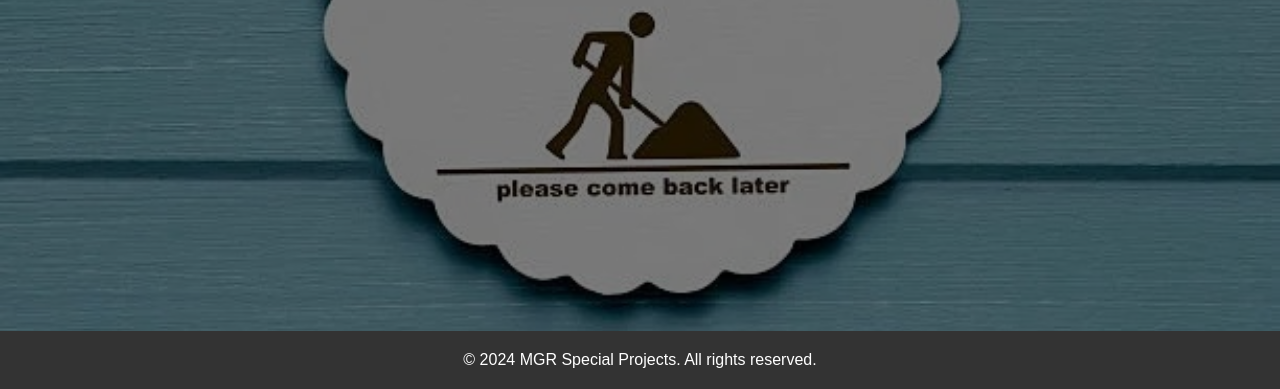
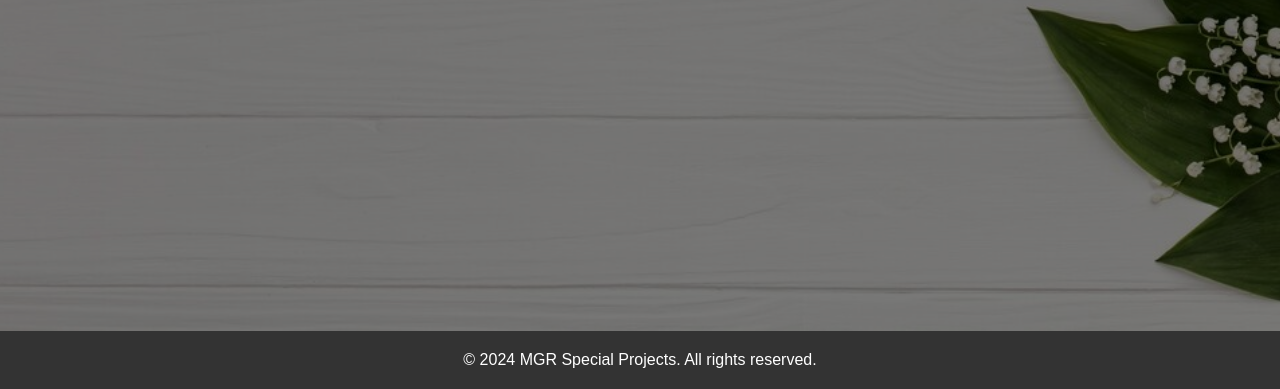
Before and after one commit to Jrusso7/MGRSpecialProjects, a plain HTML site: page index.html in a window 1280 px wide. Shown: the part 469-858 px from the top of the page. Drawn offline with Linux system fonts and the light colour scheme.

Commit message:
Update styles.css

```diff
--- a/styles.css
+++ b/styles.css
@@ -58,14 +58,14 @@ nav .nav-links li a:hover {
 /* Hero Section */
 .hero {
     height: 100vh; /* Full screen height */
-    background-image: url('images/under-construction.jpg'); /* Use your placeholder image */
+    background-image: url('images/herobackground.jpg'); /* Use your placeholder image */
     background-size: cover;
     background-position: center;
     display: flex;
     align-items: center;
     justify-content: center;
     text-align: center;
-    color: white;
+    color: black;
     position: relative;
 }
 
```
